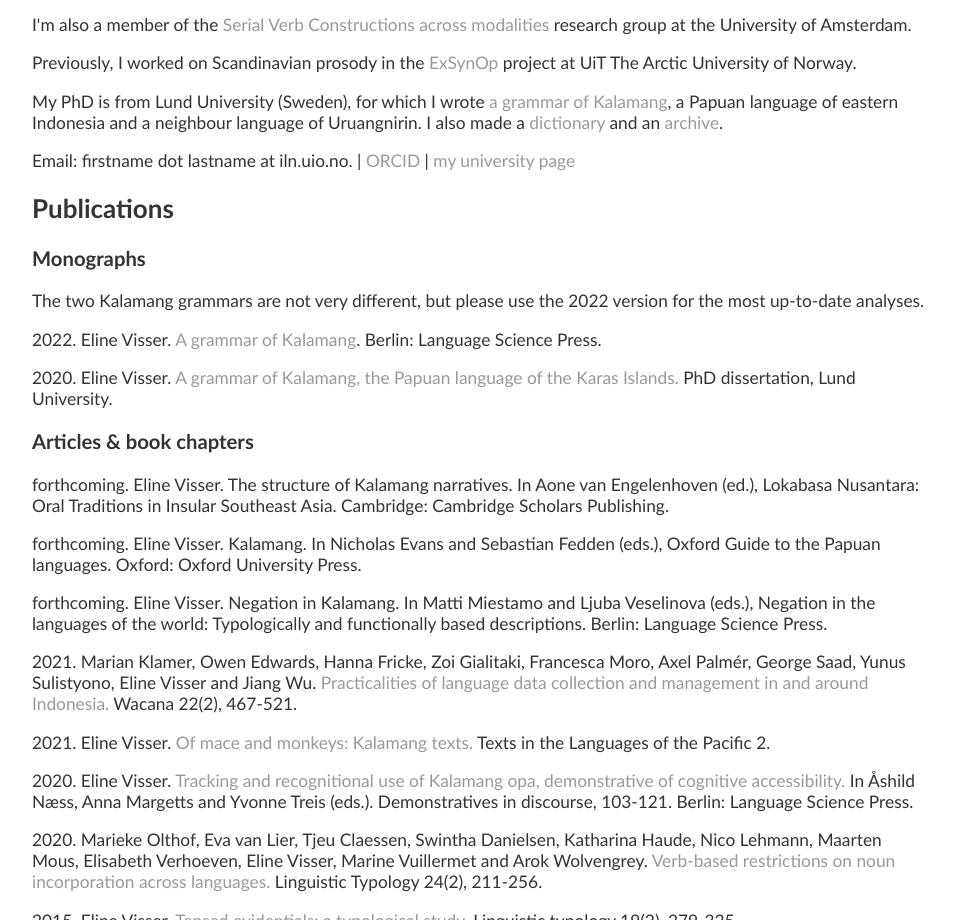
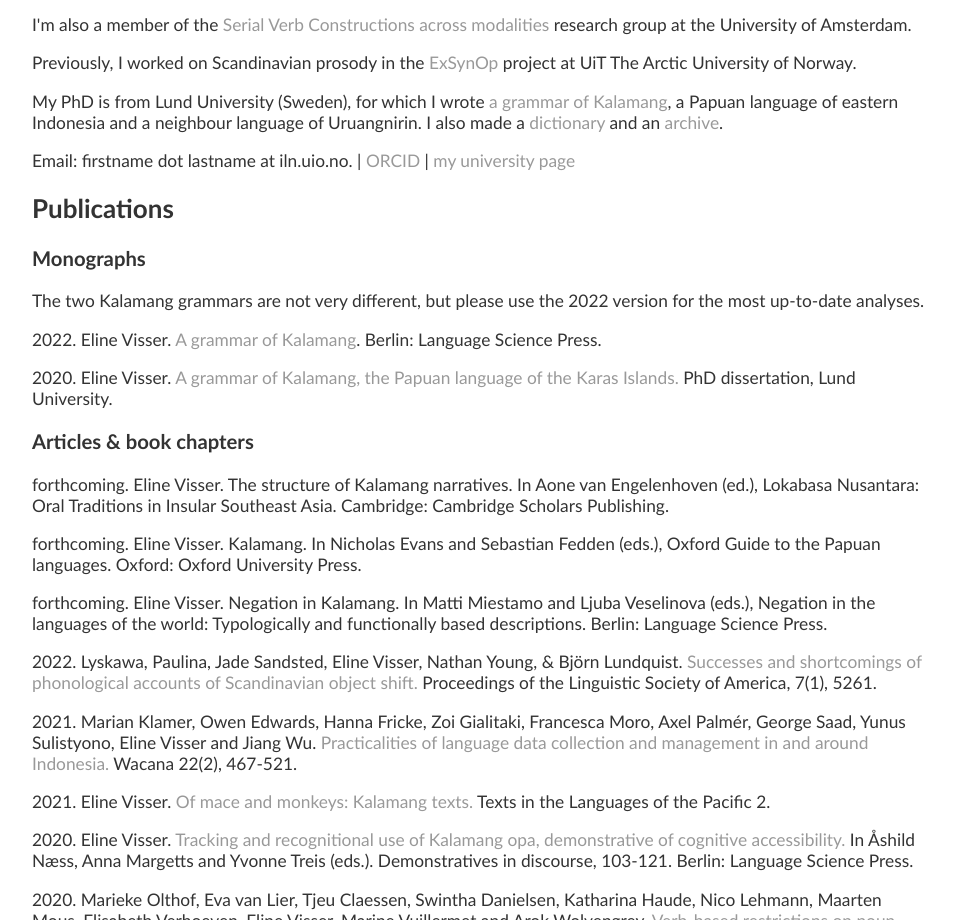
Before and after one commit to elinevisser23/elinevisser23.github.io, a plain HTML site: page index.html in a window 1280 px wide. Shown: the part 180-1100 px from the top of the page, without its empty margins (160-1114 px from the left). Drawn offline with Linux system fonts and the light colour scheme.

Commit message:
Update index.html

```diff
--- a/index.html
+++ b/index.html
@@ -49,6 +49,8 @@
 			<p>forthcoming. Eline Visser. Kalamang. In Nicholas Evans and Sebastian Fedden (eds.), Oxford Guide to the Papuan languages. Oxford: Oxford University Press.</p>
 
 			<p>forthcoming. Eline Visser. Negation in Kalamang. In Matti Miestamo and Ljuba Veselinova (eds.), Negation in the languages of the world: Typologically and functionally based descriptions. Berlin: Language Science Press.</p>
+
+			<p>2022. Lyskawa, Paulina, Jade Sandsted, Eline Visser, Nathan Young, & Björn Lundquist. <a href="https://doi.org/10.3765/plsa.v7i1.5261"  target="_blank" rel="noopener noreferrer">Successes and shortcomings of phonological accounts of Scandinavian object shift.</a> Proceedings of the Linguistic Society of America, 7(1), 5261.
 
 			<p>2021. Marian Klamer, Owen Edwards, Hanna Fricke, Zoi Gialitaki, Francesca Moro, Axel Palmér, George Saad, Yunus Sulistyono, Eline Visser and Jiang Wu. <a href="https://wacana.ui.ac.id/index.php/wjhi/issue/view/54/showToc" target="_blank" rel="noopener noreferrer">Practicalities of language data collection and management in and around Indonesia.</a> Wacana 22(2), 467-521.</p>
 
```
